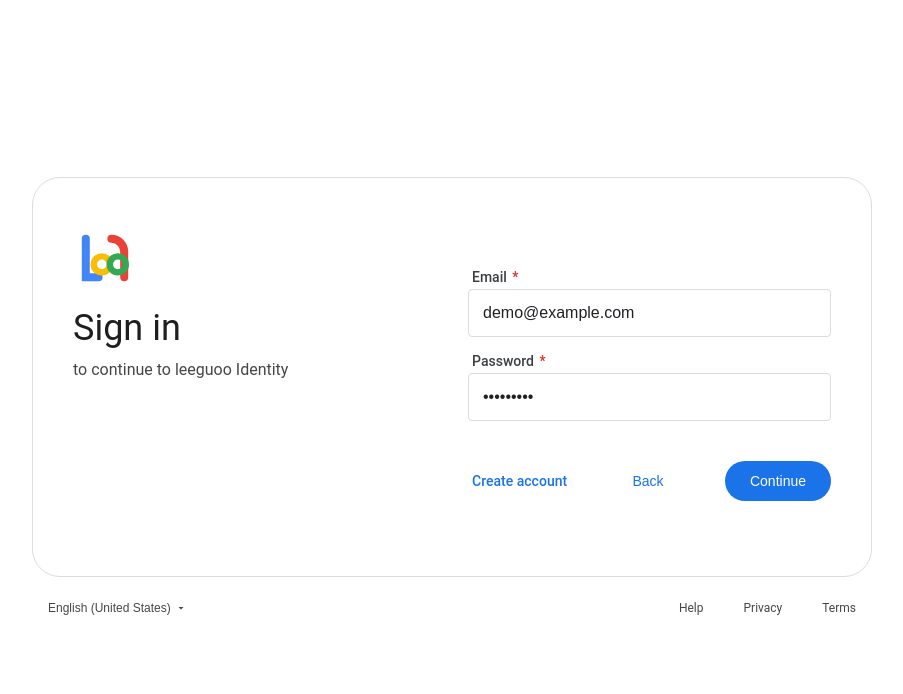
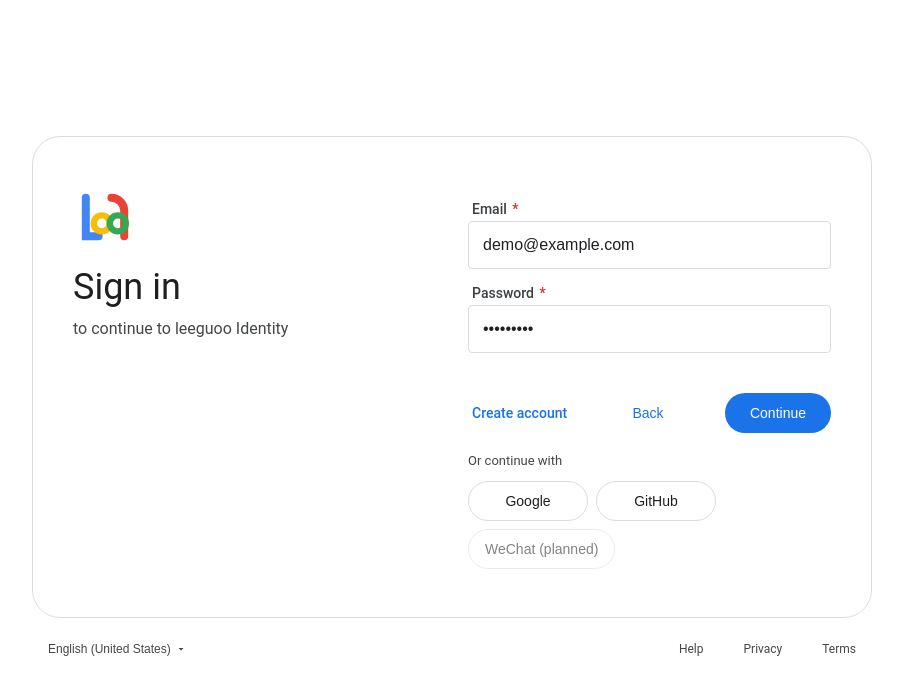
Before and after one commit to leeguooooo/cloudflare-sso, a Nuxt app: page /login in a window 1280 px wide. Shown: the top 694 px of the page, without its empty margins (188-1091 px from the left). Built offline with nearby package versions, Linux system fonts and the light colour scheme.

Commit message:
fix(auth): 修复注册后停留页与调试信息泄露
移除注册页接口返回 JSON 的调试展示，避免成功后暴露内部字段。

注册成功后自动跳转登录页并透传 client_id/continue，预填邮箱并展示成功提示。

```diff
--- a/pages/login.vue
+++ b/pages/login.vue
@@ -86,6 +86,21 @@
               </UiButton>
             </div>
           </form>
+
+          <div class="oauth-section">
+            <p class="oauth-title">Or continue with</p>
+            <div class="oauth-buttons">
+              <button class="oauth-btn" type="button" :disabled="loading" @click="startSocialLogin('google')">
+                Google
+              </button>
+              <button class="oauth-btn" type="button" :disabled="loading" @click="startSocialLogin('github')">
+                GitHub
+              </button>
+              <button class="oauth-btn oauth-btn-disabled" type="button" disabled title="Coming soon">
+                WeChat (planned)
+              </button>
+            </div>
+          </div>
         </div>
       </section>
 
@@ -118,6 +133,7 @@ const message = ref('')
 const success = ref(false)
 const showForm = ref(false)
 const rememberedEmail = ref('')
+type SocialProvider = 'google' | 'github'
 
 const form = reactive({
   email: 'demo@example.com',
@@ -170,7 +186,13 @@ const resolveClientId = () => {
   }
 
   const configuredDefault = typeof config.public.defaultClientId === 'string' ? config.public.defaultClientId.trim() : ''
-  return configuredDefault || 'demo-web'
+  if (configuredDefault) return configuredDefault
+
+  const hostname = process.client ? window.location.hostname.toLowerCase() : ''
+  if (hostname === 'account.misonote.com' || hostname.endsWith('.misonote.com')) {
+    return 'misonote-app-web'
+  }
+  return 'demo-web'
 }
 
 const toggleForm = (open: boolean) => {
@@ -198,9 +220,6 @@ const handleSubmit = async () => {
   success.value = false
   try {
     const clientId = resolveClientId()
-    if (!clientId) {
-      throw new Error('Missing client_id')
-    }
 
     const data = await $fetch(`${config.public.apiBase}/auth/login`, {
       method: 'POST',
@@ -231,9 +250,49 @@ const handleSubmit = async () => {
   }
 }
 
+const startSocialLogin = (provider: SocialProvider) => {
+  if (!process.client || loading.value) return
+
+  const clientId = resolveClientId()
+  if (!clientId) {
+    message.value = 'Missing client_id'
+    success.value = false
+    return
+  }
+
+  const query = new URLSearchParams()
+  query.set('provider', provider)
+  query.set('client_id', clientId)
+  const continuePath = resolveContinuePath()
+  if (continuePath) {
+    query.set('continue', continuePath)
+  }
+
+  window.location.href = `${config.public.apiBase}/auth/oauth/start?${query.toString()}`
+}
+
 onMounted(() => {
   if (!process.client) return
   rememberedEmail.value = localStorage.getItem('sso_last_email') || ''
+
+  const registered = route.query.registered === '1'
+  const prefillEmail = typeof route.query.email === 'string' ? route.query.email.trim() : ''
+  if (prefillEmail) {
+    form.email = prefillEmail
+    showForm.value = true
+  }
+  if (registered) {
+    message.value = 'Account created successfully. Please sign in.'
+    success.value = true
+    showForm.value = true
+  }
+
+  const oauthError = typeof route.query.oauth_error === 'string' ? route.query.oauth_error.trim() : ''
+  if (oauthError) {
+    message.value = oauthError
+    success.value = false
+    showForm.value = true
+  }
 
   if (!rememberedEmail.value) {
     showForm.value = true
@@ -388,6 +447,45 @@ onMounted(() => {
   gap: 16px;
 }
 
+.oauth-section {
+  margin-top: 18px;
+}
+
+.oauth-title {
+  margin: 0 0 10px;
+  font-size: 0.8125rem;
+  color: #444746;
+}
+
+.oauth-buttons {
+  display: flex;
+  gap: 8px;
+  flex-wrap: wrap;
+}
+
+.oauth-btn {
+  min-width: 120px;
+  height: 40px;
+  border: 1px solid #dadce0;
+  border-radius: 999px;
+  background: #fff;
+  color: #1f1f1f;
+  font-size: 0.875rem;
+  font-weight: 500;
+  cursor: pointer;
+  padding: 0 16px;
+  transition: background-color 0.2s;
+}
+
+.oauth-btn:hover:not(:disabled) {
+  background: #f7f9fc;
+}
+
+.oauth-btn-disabled {
+  opacity: 0.55;
+  cursor: not-allowed;
+}
+
 .form-actions {
   display: flex;
   justify-content: space-between;
--- a/pages/register.vue
+++ b/pages/register.vue
@@ -4,6 +4,20 @@
       <h1>Create an Identity Account</h1>
       <p class="subtitle">Enter your details to get started</p>
     </div>
+
+    <div class="oauth-section">
+      <button class="oauth-btn" type="button" :disabled="loading" @click="startSocialSignup('google')">
+        Continue with Google
+      </button>
+      <button class="oauth-btn" type="button" :disabled="loading" @click="startSocialSignup('github')">
+        Continue with GitHub
+      </button>
+      <button class="oauth-btn oauth-btn-disabled" type="button" disabled title="Coming soon">
+        WeChat (planned)
+      </button>
+    </div>
+
+    <div class="oauth-divider">Or create with email</div>
 
     <form @submit.prevent="handleSubmit" class="register-form">
       <UiInput
@@ -29,7 +43,7 @@
       </div>
 
       <div class="form-actions">
-        <NuxtLink to="/login" class="btn-link">
+        <NuxtLink :to="loginPath" class="btn-link">
           Sign in instead
         </NuxtLink>
         <UiButton type="submit" variant="primary" :loading="loading">
@@ -37,10 +51,6 @@
         </UiButton>
       </div>
     </form>
-
-    <div v-if="output" class="debug-tokens">
-      <pre>{{ JSON.stringify(output, null, 2) }}</pre>
-    </div>
   </div>
 </template>
 
@@ -55,11 +65,42 @@ const { locale } = useI18n()
 const loading = ref(false)
 const message = ref('')
 const success = ref(false)
-const output = ref<Record<string, unknown> | null>(null)
+type SocialProvider = 'google' | 'github'
 
 const form = reactive({
   email: 'demo@example.com',
   password: 'Passw0rd!',
+})
+
+const resolveContinuePath = () => {
+  const raw = typeof route.query.continue === 'string' ? route.query.continue : ''
+  if (!raw.startsWith('/')) return ''
+  if (raw.startsWith('//')) return ''
+  return raw
+}
+
+const buildLoginPath = (options?: { prefillEmail?: string; registered?: boolean }) => {
+  const query = new URLSearchParams()
+  const clientId = typeof route.query.client_id === 'string' ? route.query.client_id.trim() : ''
+  if (clientId) {
+    query.set('client_id', clientId)
+  }
+  const continuePath = resolveContinuePath()
+  if (continuePath) {
+    query.set('continue', continuePath)
+  }
+  if (options?.prefillEmail) {
+    query.set('email', options.prefillEmail)
+  }
+  if (options?.registered) {
+    query.set('registered', '1')
+  }
+  const queryString = query.toString()
+  return queryString ? `/login?${queryString}` : '/login'
+}
+
+const loginPath = computed(() => {
+  return buildLoginPath()
 })
 
 const resolveClientId = () => {
@@ -74,7 +115,13 @@ const resolveClientId = () => {
   }
 
   const configuredDefault = typeof config.public.defaultClientId === 'string' ? config.public.defaultClientId.trim() : ''
-  return configuredDefault || 'demo-web'
+  if (configuredDefault) return configuredDefault
+
+  const hostname = process.client ? window.location.hostname.toLowerCase() : ''
+  if (hostname === 'account.misonote.com' || hostname.endsWith('.misonote.com')) {
+    return 'misonote-app-web'
+  }
+  return 'demo-web'
 }
 
 const handleSubmit = async () => {
@@ -83,11 +130,8 @@ const handleSubmit = async () => {
   success.value = false
   try {
     const clientId = resolveClientId()
-    if (!clientId) {
-      throw new Error('Missing client_id')
-    }
 
-    const data = await $fetch(`${config.public.apiBase}/auth/register`, {
+    await $fetch(`${config.public.apiBase}/auth/register`, {
       method: 'POST',
       body: {
         email: form.email,
@@ -96,18 +140,38 @@ const handleSubmit = async () => {
         locale: typeof locale.value === 'string' ? locale.value : 'en',
       },
     })
-    output.value = data as Record<string, unknown>
-    message.value = 'Account created successfully. You can now sign in.'
-    success.value = true
     if (process.client) {
       localStorage.setItem('sso_last_email', form.email)
     }
+    await navigateTo(buildLoginPath({ prefillEmail: form.email, registered: true }))
   } catch (err: any) {
     const detail = err?.data?.message || err?.message || 'Registration failed'
     message.value = detail
+    success.value = false
   } finally {
     loading.value = false
   }
+}
+
+const startSocialSignup = (provider: SocialProvider) => {
+  if (!process.client || loading.value) return
+
+  const clientId = resolveClientId()
+  if (!clientId) {
+    message.value = 'Missing client_id'
+    success.value = false
+    return
+  }
+
+  const query = new URLSearchParams()
+  query.set('provider', provider)
+  query.set('client_id', clientId)
+  const continuePath = resolveContinuePath()
+  if (continuePath) {
+    query.set('continue', continuePath)
+  }
+
+  window.location.href = `${config.public.apiBase}/auth/oauth/start?${query.toString()}`
 }
 </script>
 
@@ -134,6 +198,42 @@ const handleSubmit = async () => {
   color: #444746;
   font-size: 1rem;
   line-height: 1.5rem;
+}
+
+.oauth-section {
+  display: flex;
+  gap: 10px;
+  flex-wrap: wrap;
+  margin-bottom: 16px;
+}
+
+.oauth-btn {
+  min-width: 170px;
+  height: 42px;
+  border: 1px solid #dadce0;
+  border-radius: 999px;
+  background: #fff;
+  color: #1f1f1f;
+  font-size: 0.875rem;
+  font-weight: 500;
+  cursor: pointer;
+  padding: 0 16px;
+  transition: background-color 0.2s;
+}
+
+.oauth-btn:hover:not(:disabled) {
+  background: #f7f9fc;
+}
+
+.oauth-btn-disabled {
+  opacity: 0.55;
+  cursor: not-allowed;
+}
+
+.oauth-divider {
+  margin-bottom: 12px;
+  color: #5f6368;
+  font-size: 0.8125rem;
 }
 
 .register-form {
@@ -180,12 +280,4 @@ const handleSubmit = async () => {
   color: #137333;
 }
 
-.debug-tokens {
-  margin-top: 24px;
-  padding: 12px;
-  background-color: #f1f3f4;
-  border-radius: 4px;
-  font-size: 0.75rem;
-  overflow-x: auto;
-}
 </style>
```
